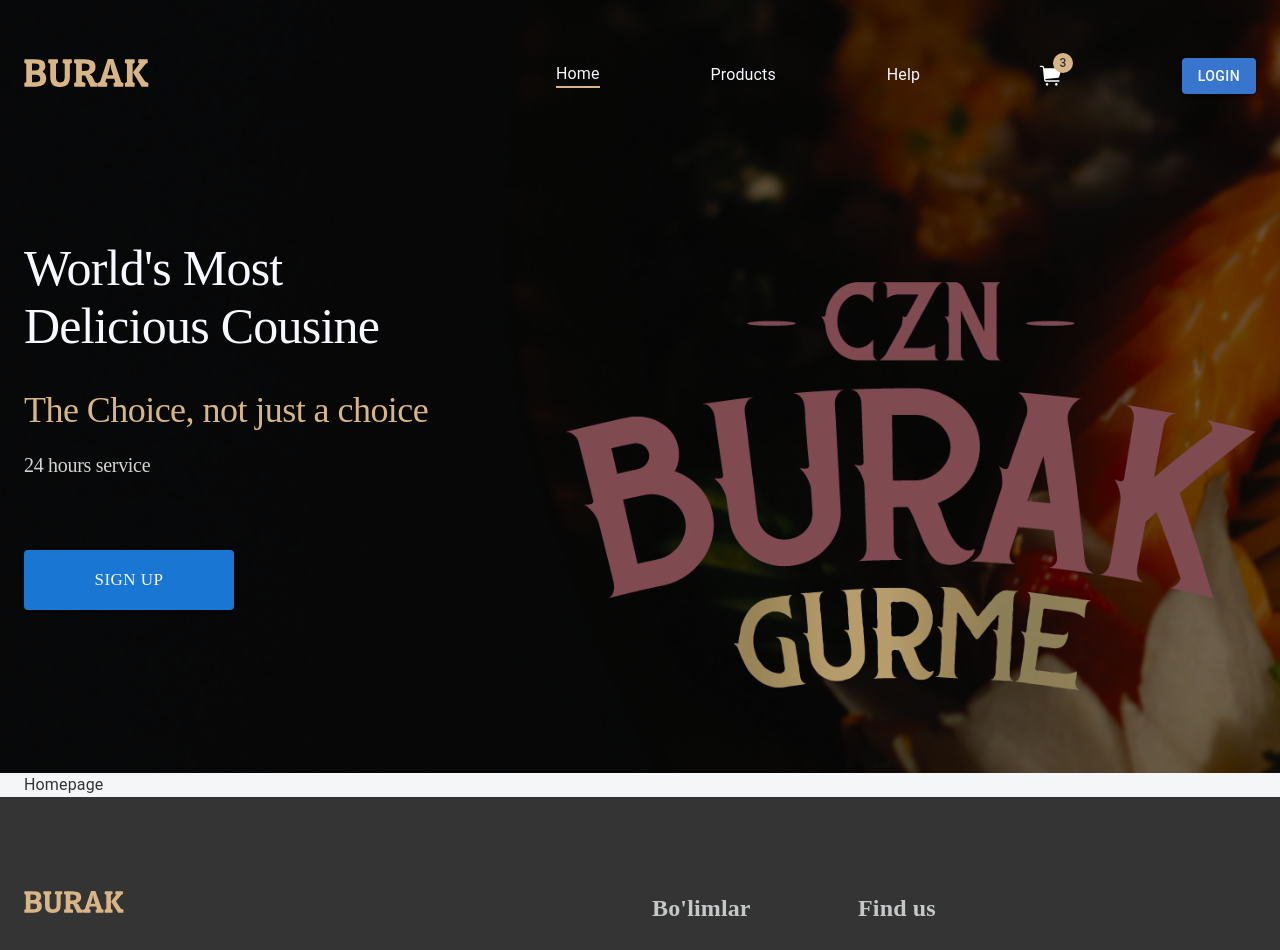
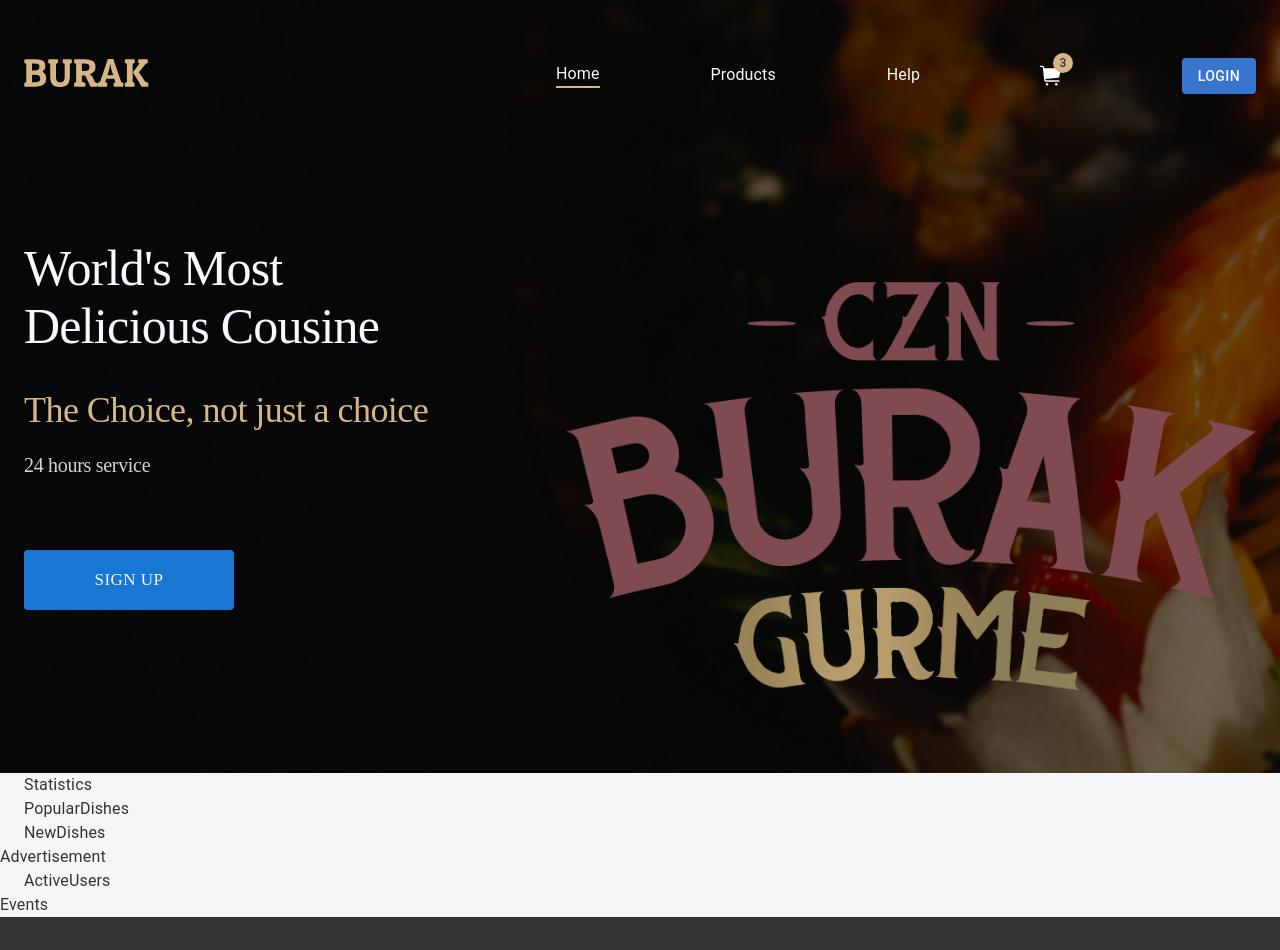
Before and after one commit to Shjohnn/BURAK-REACT, a React (Create React App) app: page / in a window 1280 px wide. Shown: the top 950 px of the page. Built offline with nearby package versions, Linux system fonts and the light colour scheme.

Commit message:
Home page components

```diff
--- /dev/null
+++ b/src/app/screens/homePage/ActiveUsers.tsx
@@ -0,0 +1,11 @@
+import { Container } from "@mui/material";
+import React from "react";
+
+
+export default function ActiveUsers (){
+    return (
+        <div>
+            <Container>ActiveUsers</Container>
+        </div>
+    );
+}
--- /dev/null
+++ b/src/app/screens/homePage/Advertisement.tsx
@@ -0,0 +1,11 @@
+import { Container } from "@mui/material";
+import React from "react";
+
+
+export default function Advertisement (){
+    return (
+        <div>
+            Advertisement
+        </div>
+    );
+}
--- /dev/null
+++ b/src/app/screens/homePage/Events.tsx
@@ -0,0 +1,11 @@
+import { Container } from "@mui/material";
+import React from "react";
+
+
+export default function Events (){
+    return (
+        <div>
+            Events
+        </div>
+    );
+}
--- /dev/null
+++ b/src/app/screens/homePage/NewDishes.tsx
@@ -0,0 +1,11 @@
+import { Container } from "@mui/material";
+import React from "react";
+
+
+export default function NewDishes (){
+    return (
+        <div>
+            <Container>NewDishes</Container>
+        </div>
+    );
+}
--- /dev/null
+++ b/src/app/screens/homePage/PopularDishes.tsx
@@ -0,0 +1,11 @@
+import { Container } from "@mui/material";
+import React from "react";
+
+
+export default function PopularDishes (){
+    return (
+        <div>
+            <Container>PopularDishes</Container>
+        </div>
+    );
+}
--- /dev/null
+++ b/src/app/screens/homePage/Statistics.tsx
@@ -0,0 +1,11 @@
+import { Container } from "@mui/material";
+import React from "react";
+
+
+export default function Statistics (){
+    return (
+        <div>
+            <Container>Statistics</Container>
+        </div>
+    );
+}
--- a/src/app/screens/homePage/index.tsx
+++ b/src/app/screens/homePage/index.tsx
@@ -1,5 +1,18 @@
-import { Container } from "@mui/material";
+import React from "react";
+import Statistics from "./Statistics";
+import PopularDishes from "./PopularDishes";
+import NewDishes from "./NewDishes";
+import Advertisement from "./Advertisement";
+import ActiveUsers from "./ActiveUsers";
+import Events from "./Events";
 
 export default function Homepage(){
-  return <Container>Homepage</Container>;
+  return <div className={"homepage"}>
+  <Statistics/>
+  <PopularDishes/>
+  <NewDishes/>
+  <Advertisement/>
+  <ActiveUsers/>
+  <Events/>
+  </div>;
 }
--- /dev/null
+++ b/src/css/home.css
@@ -0,0 +1,3 @@
+.homepage {
+
+}
```
